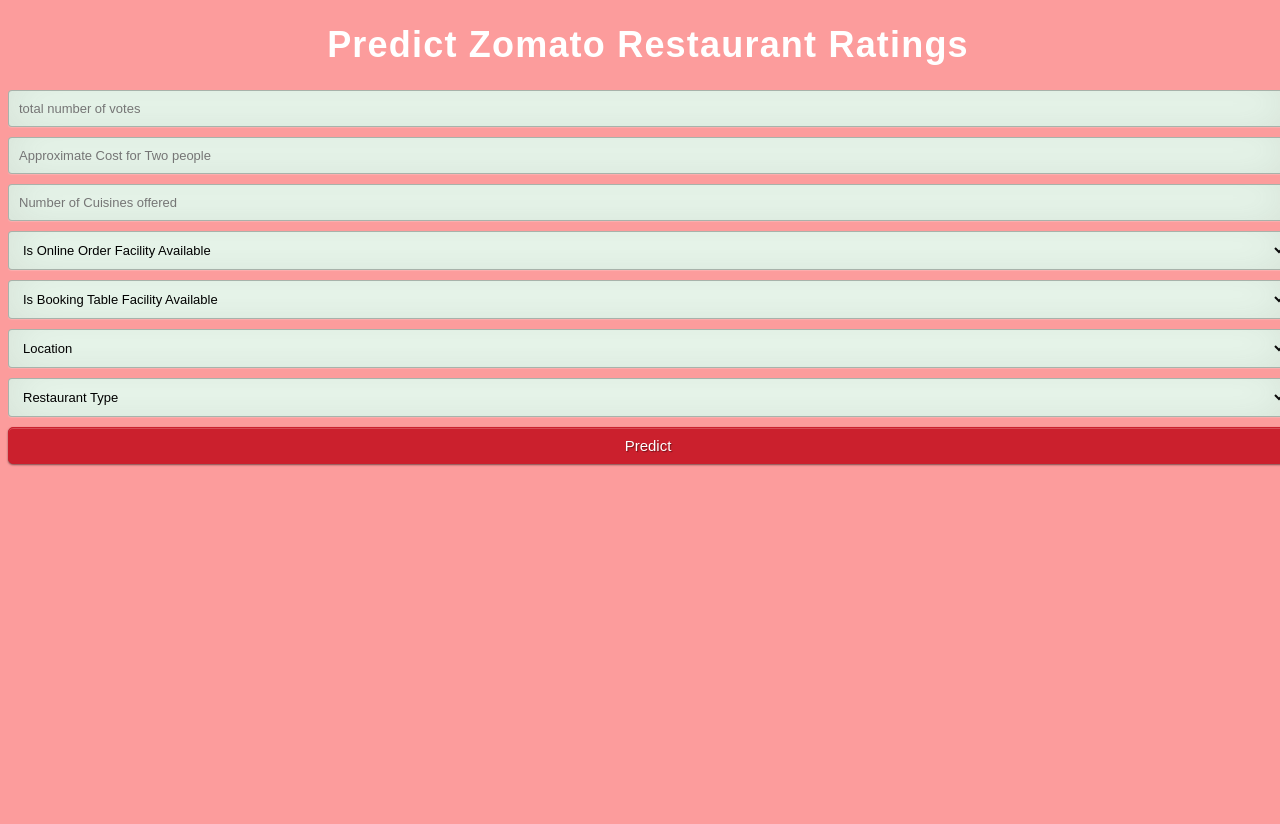
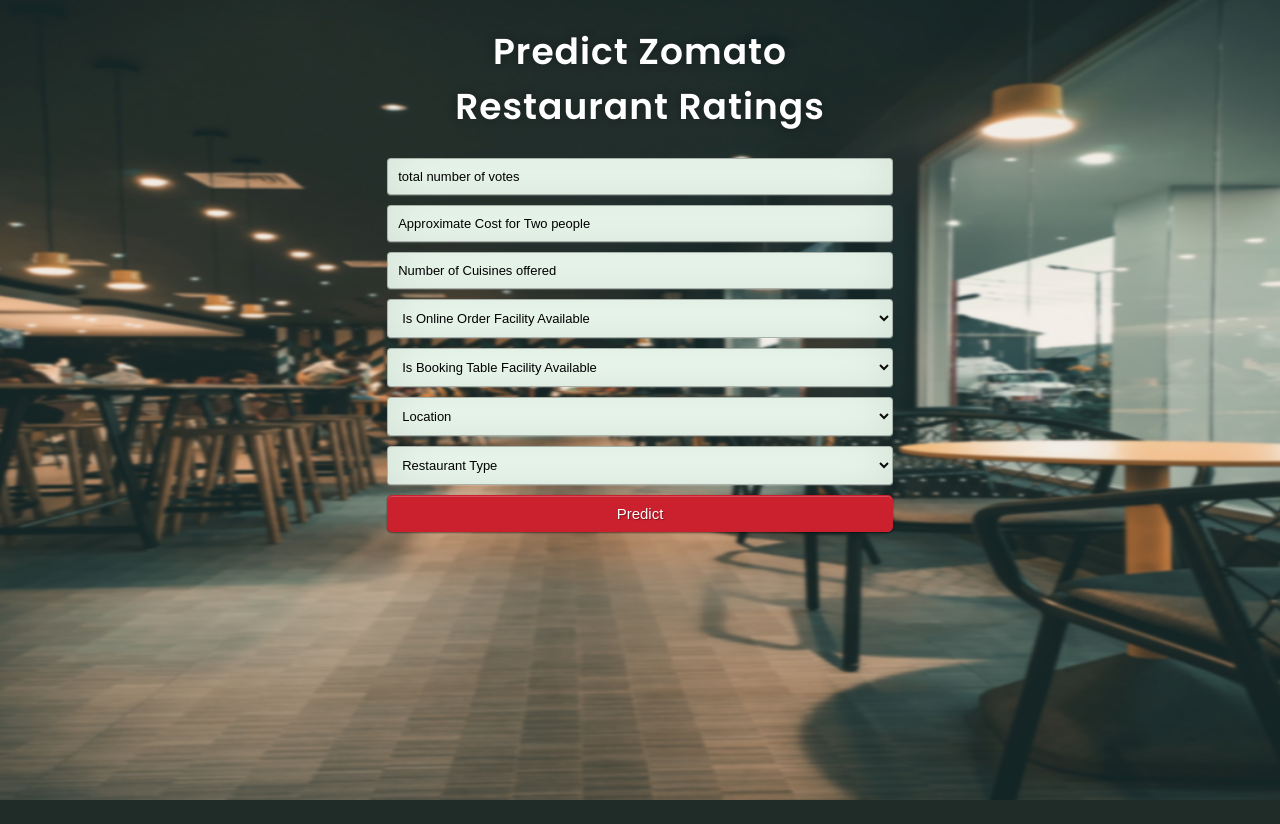
Before and after one commit to Raj120312/Reliable-Restaurant, a Flask app: page /predict_rating_of_resto in a window 1280 px wide. After the commit the page ends 800 px from the top, so only its background shows below. Run offline with Flask 2, Linux system fonts and the light colour scheme; parts of the project's set-up code (start-up, migrations or seed data) failed here and were passed over.

Commit message:
Update style_rating_prediction.css
final

```diff
--- a/static/style_rating_prediction.css
+++ b/static/style_rating_prediction.css
@@ -1,70 +1,48 @@
-@import url(https://fonts.googleapis.com/css?family=Open+Sans);
-.btn { display: inline-block; *display: inline; *zoom: 1; padding: 4px 10px 4px; margin-bottom: 0; font-size: 13px; line-height: 18px; color: #f70202; text-align: center;text-shadow: 0 1px 1px rgba(255, 255, 255, 0.75); vertical-align: middle; background-color: #f5f5f5; background-image: -moz-linear-gradient(top, #ffffff, #e6e6e6); background-image: -ms-linear-gradient(top, #ffffff, #e6e6e6); background-image: -webkit-gradient(linear, 0 0, 0 100%, from(#ffffff), to(#e6e6e6)); background-image: -webkit-linear-gradient(top, #ffffff, #e6e6e6); background-image: -o-linear-gradient(top, #ffffff, #e6e6e6); background-image: linear-gradient(top, #ffffff, #e6e6e6); background-repeat: repeat-x; filter: progid:dximagetransform.microsoft.gradient(startColorstr=#ffffff, endColorstr=#e6e6e6, GradientType=0); border-color: #e6e6e6 #e6e6e6 #e6e6e6; border-color: rgba(248, 42, 42, 1) rgba(0, 0, 0, 0.1) rgba(0, 0, 0, 0.25); border: 1px solid #e6e6e6; -webkit-border-radius: 4px; -moz-border-radius: 4px; border-radius: 4px; -webkit-box-shadow: inset 0 1px 0 rgba(255, 255, 255, 0.2), 0 1px 2px rgba(0, 0, 0, 0.05); -moz-box-shadow: inset 0 1px 0 rgba(255, 255, 255, 0.2), 0 1px 2px rgba(0, 0, 0, 0.05); box-shadow: inset 0 1px 0 rgba(255, 255, 255, 0.2), 0 1px 2px rgba(0, 0, 0, 0.05); cursor: pointer; *margin-left: .3em; }
-.btn:hover, .btn:active, .btn.active, .btn.disabled, .btn[disabled] { background-color: #e6e6e6; }
-.btn-large { padding: 9px 14px; font-size: 15px; line-height: normal; -webkit-border-radius: 5px; -moz-border-radius: 5px; border-radius: 5px; }
-.btn:hover { color: #333333; text-decoration: none; background-color: #e6e6e6; background-position: 0 -15px; -webkit-transition: background-position 0.1s linear; -moz-transition: background-position 0.1s linear; -ms-transition: background-position 0.1s linear; -o-transition: background-position 0.1s linear; transition: background-position 0.1s linear; }
-.btn-primary, .btn-primary:hover { text-shadow: 0 -1px 0 rgba(0, 0, 0, 0.25); color: #ffffff; }
-.btn-primary.active { color: rgba(255, 255, 255, 0.75); }
-.btn-primary { background-color: #CB202D; background-image: -moz-linear-gradient(top, #CB202D, #CB202D); background-image: -ms-linear-gradient(top, #CB202D, #CB202D); background-image: -webkit-gradient(linear, 0 0, 0 100%, from(#CB202D), to(#CB202D)); background-image: -webkit-linear-gradient(top, #CB202D, #CB202D); background-image: -o-linear-gradient(top, #CB202D, #CB202D); background-image: linear-gradient(top, #CB202D, #CB202D); background-repeat: repeat-x; filter: progid:dximagetransform.microsoft.gradient(startColorstr=#CB202D, endColorstr=#CB202D, GradientType=0);  border: 1px solid #CB202D; text-shadow: 1px 1px 1px rgba(0,0,0,0.4); box-shadow: inset 0 1px 0 rgba(255, 255, 255, 0.2), 0 1px 2px rgba(0, 0, 0, 0.5); }     #change this for the predict button color
-.btn-primary:hover, .btn-primary:active, .btn-primary.active, .btn-primary.disabled, .btn-primary[disabled] { filter: none; background-color: #ff5252; }
-.btn-block { width: 100%; display:block; }
+@import url("https://fonts.googleapis.com/css?family=Open+Sans");
+@import url("https://fonts.googleapis.com/css2?family=Poppins:wght@200;300;400;500;600;700;800;900&display=swap");
+* { box-sizing:border-box; }
+.btn { cursor: pointer; } /*chaged*/
+.btn-large { padding: 9px 14px; font-size: 15px; line-height: normal; border-radius: 5px; }/*chnaged*/
+.btn-primary, .btn-primary:hover {color: #ffffff; } /*changed*/
+.btn-primary {background-color: #CB202D; background-image: -webkit-linear-gradient(top, #CB202D, #CB202D); background-repeat: repeat-x;  border: 1px solid #CB202D; text-shadow: 1px 1px 1px rgba(0,0,0,0.4); box-shadow: inset 0 1px 0 rgba(255, 255, 255, 0.2), 0 1px 2px rgba(0, 0, 0, 0.5); }     /*change this for the predict button color*/
+.btn-block { width: 100%; display:block; }  /* changed */
 
-* { -webkit-box-sizing:border-box; -moz-box-sizing:border-box; -ms-box-sizing:border-box; -o-box-sizing:border-box; box-sizing:border-box; }
+body {
+  background-image: url("rating_pred.PNG");
+  font-family: "Poppins", sans-serif;
+  font-size: 18px;
+  	color: #fff;
+
+  text-align:center;
+  letter-spacing:1.2px;
+  background-repeat: no-repeat;
+  background-size: 100% 100%;
+  background-position: center center;
+  background-attachment: fixed;
+
+
+}
+::placeholder {
+  color: black;
+  opacity: 1; /* Firefox */
+}
+
+
 
 html { width: 100%; height:100%;  overflow-x:hidden;}
 
-body {
-	width: 100%;
-	height:100%;
-	font-family: "Poppins", sans-serif;
-
-	background: #fc9c9c;
-	color: #fff;
-	font-size: 18px;
-	text-align:center;
-	letter-spacing:1.2px;
-	/*background: -moz-radial-gradient(0% 100%, ellipse cover, rgba(104,128,138,.4) 10%,rgba(138,114,76,0) 40%),-moz-linear-gradient(top,  rgba(57,173,219,.25) 0%, rgba(42,60,87,.4) 100%), -moz-linear-gradient(-45deg,  #670d10 0%, #092756 100%);
-	background: -webkit-radial-gradient(0% 100%, ellipse cover, rgba(104,128,138,.4) 10%,rgba(138,114,76,0) 40%), -webkit-linear-gradient(top,  rgba(57,173,219,.25) 0%,rgba(42,60,87,.4) 100%), -webkit-linear-gradient(-45deg,  #670d10 0%,#092756 100%);
-	background: -o-radial-gradient(0% 100%, ellipse cover, rgba(104,128,138,.4) 10%,rgba(138,114,76,0) 40%), -o-linear-gradient(top,  rgba(57,173,219,.25) 0%,rgba(42,60,87,.4) 100%), -o-linear-gradient(-45deg,  #670d10 0%,#092756 100%);
-	background: -ms-radial-gradient(0% 100%, ellipse cover, rgba(104,128,138,.4) 10%,rgba(138,114,76,0) 40%), -ms-linear-gradient(top,  rgba(57,173,219,.25) 0%,rgba(42,60,87,.4) 100%), -ms-linear-gradient(-45deg,  #670d10 0%,#092756 100%);
-	background: -webkit-radial-gradient(0% 100%, ellipse cover, rgba(104,128,138,.4) 10%,rgba(138,114,76,0) 40%), linear-gradient(to bottom,  rgba(57,173,219,.25) 0%,rgba(42,60,87,.4) 100%), linear-gradient(135deg,  #670d10 0%,#092756 100%);
-	filter: progid:DXImageTransform.Microsoft.gradient( startColorstr='#3E1D6D', endColorstr='#092756',GradientType=1 );
-*/
-}
-.tooltip {
-  position: relative;
-  display: inline-block;
-  border-bottom: 1px dotted black;
+.form1 {
+	margin-left:auto;
+    margin-right:auto;
+    width:40%;
+    background-attachment: fixed;
+    overflow:visible;
 }
 
-.tooltip .tooltiptext {
-  visibility: hidden;
-  width: 120px;
-  background-color: black;
-  color: #fff;
-  text-align: center;
-  border-radius: 6px;
-  padding: 5px 0;
+.form1 h1 { color: #fff;font-weight: 600; text-shadow: 0 0 10px rgba(0,0,0,0.3); letter-spacing:1px; text-align:center; }
 
-  /* Position the tooltip */
-  position: absolute;
-  z-index: 1;
-  top: -5px;
-  left: 105%;
-}
 
-.tooltip:hover .tooltiptext {
-  visibility: visible;
-  }
-.login {
-	margin-left:auto;
-margin-right:auto;
-width:40%;
-background-attachment: fixed;
-overflow:visible;
-}
 
-.login h1 { color: #fff;font-weight: 600; text-shadow: 0 0 10px rgba(0,0,0,0.3); letter-spacing:1px; text-align:center; }
 
 input,select,option{
 	width: 100%;
@@ -79,11 +57,5 @@
 	border: 1px solid rgba(0,0,0,0.3);
 	border-radius: 4px;
 	box-shadow: inset 0 -5px 45px rgba(100,100,100,0.2), 0 1px 1px rgba(255,255,255,0.2);
-	-webkit-transition: box-shadow .5s ease;
-	-moz-transition: box-shadow .5s ease;
-	-o-transition: box-shadow .5s ease;
-	-ms-transition: box-shadow .5s ease;
-	transition: box-shadow .5s ease;
+
 }
-input:focus { box-shadow: inset 0 -5px 45px rgba(100,100,100,0.4), 0 1px 1px rgba(255,255,255,0.2); }
-select:focus { box-shadow: inset 0 -5px 45px rgba(100,100,100,0.4), 0 1px 1px rgba(255,255,255,0.2); }
```
